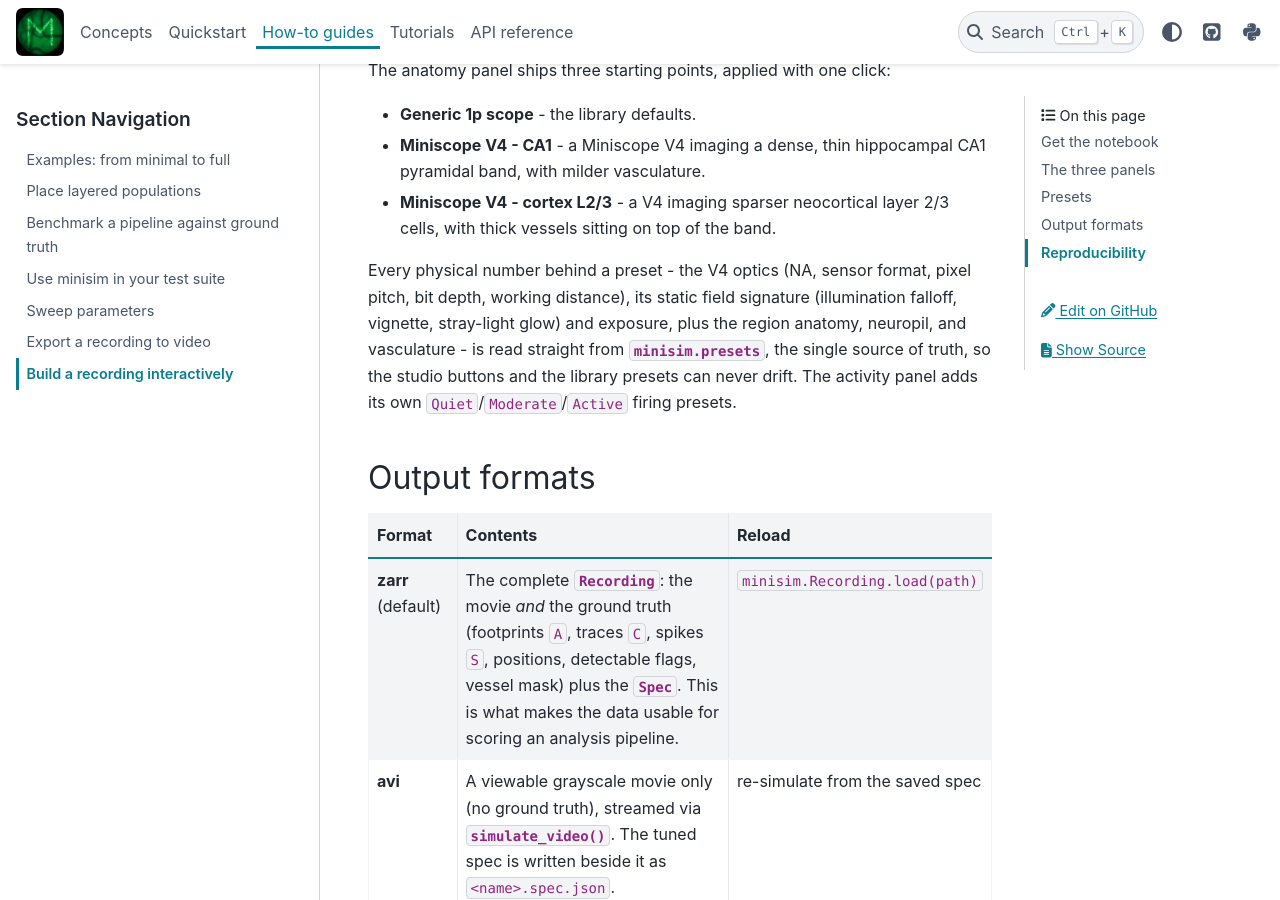
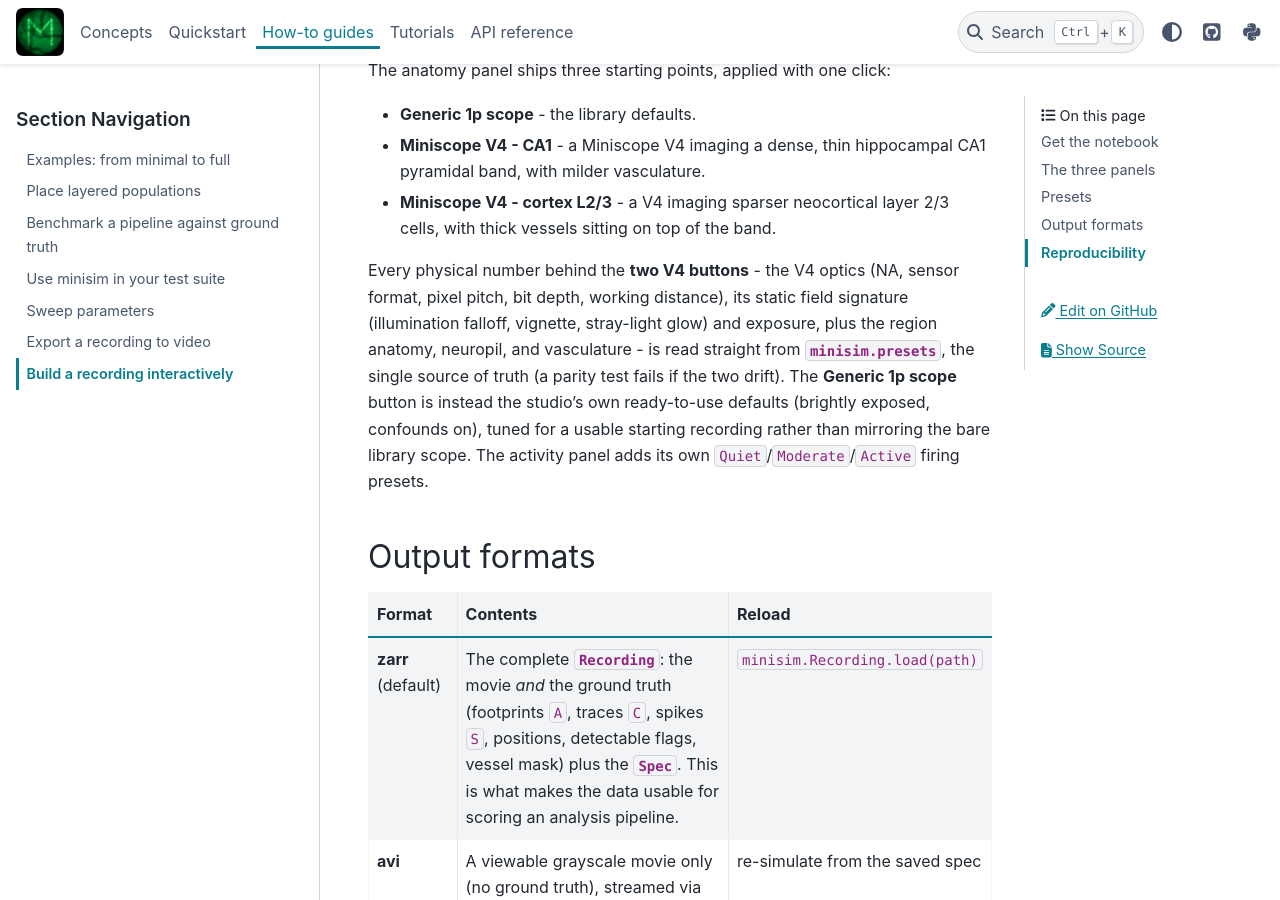
Before and after one commit to miniscope/minisim, a Sphinx documentation site: the page built from docs/howto/build_recording.md, in a window 1280 px wide and 900 px high, scrolled down 1635 px. Built offline with Sphinx 7.4.7 and the PyData theme 0.15.4, drawn with Linux system fonts in a browser that asks for light colours.

Commit message:
docs(presets): tighten build_spec/studio docs after the /simplify review
- build_spec: fix a reflowed-docstring wart, and update the extra_steps doc now
  that neuropil/illumination/vignette/leakage are auto-sourced from the
  region/scope (extra_steps is for BrainMotion/Bleaching).
- build_recording how-to: scope the "single source of truth, can't drift" claim
  to the two V4 buttons (the Generic button keeps the studio's own usable
  defaults, which deliberately differ from generic_1p()).

Co-Authored-By: Claude Opus 4.8 (1M context) <noreply@anthropic.com>

```diff
--- a/docs/howto/build_recording.md
+++ b/docs/howto/build_recording.md
@@ -66,12 +66,15 @@ The anatomy panel ships three starting points, applied with one click:
 - **Miniscope V4 - cortex L2/3** - a V4 imaging sparser neocortical layer 2/3
   cells, with thick vessels sitting on top of the band.
 
-Every physical number behind a preset - the V4 optics (NA, sensor format, pixel
-pitch, bit depth, working distance), its static field signature (illumination
-falloff, vignette, stray-light glow) and exposure, plus the region anatomy,
-neuropil, and vasculature - is read straight from {mod}`minisim.presets`, the
-single source of truth, so the studio buttons and the library presets can never
-drift. The activity panel adds its own `Quiet`/`Moderate`/`Active` firing presets.
+Every physical number behind the **two V4 buttons** - the V4 optics (NA, sensor
+format, pixel pitch, bit depth, working distance), its static field signature
+(illumination falloff, vignette, stray-light glow) and exposure, plus the region
+anatomy, neuropil, and vasculature - is read straight from {mod}`minisim.presets`,
+the single source of truth (a parity test fails if the two drift). The **Generic
+1p scope** button is instead the studio's own ready-to-use defaults (brightly
+exposed, confounds on), tuned for a usable starting recording rather than
+mirroring the bare library scope. The activity panel adds its own
+`Quiet`/`Moderate`/`Active` firing presets.
 
 ## Output formats
 
```
Also changed, not shown: 1 other file.
